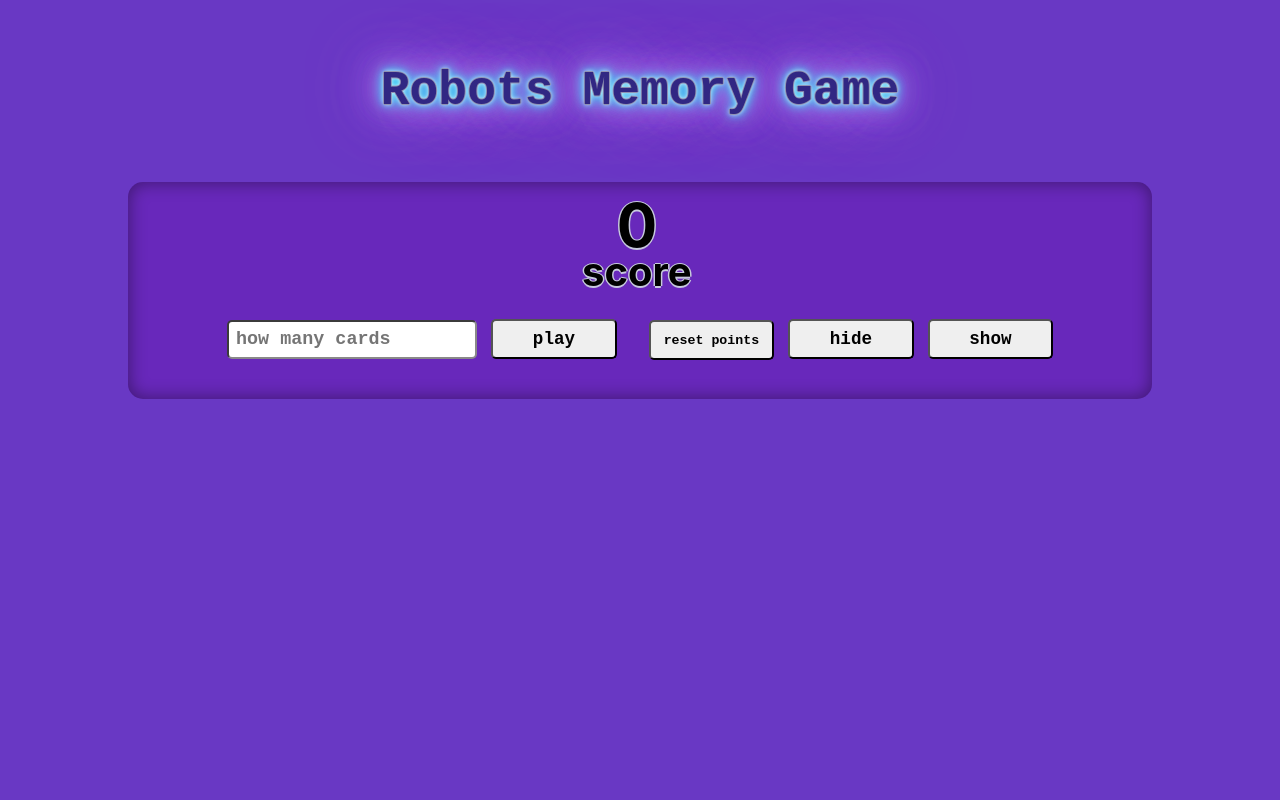
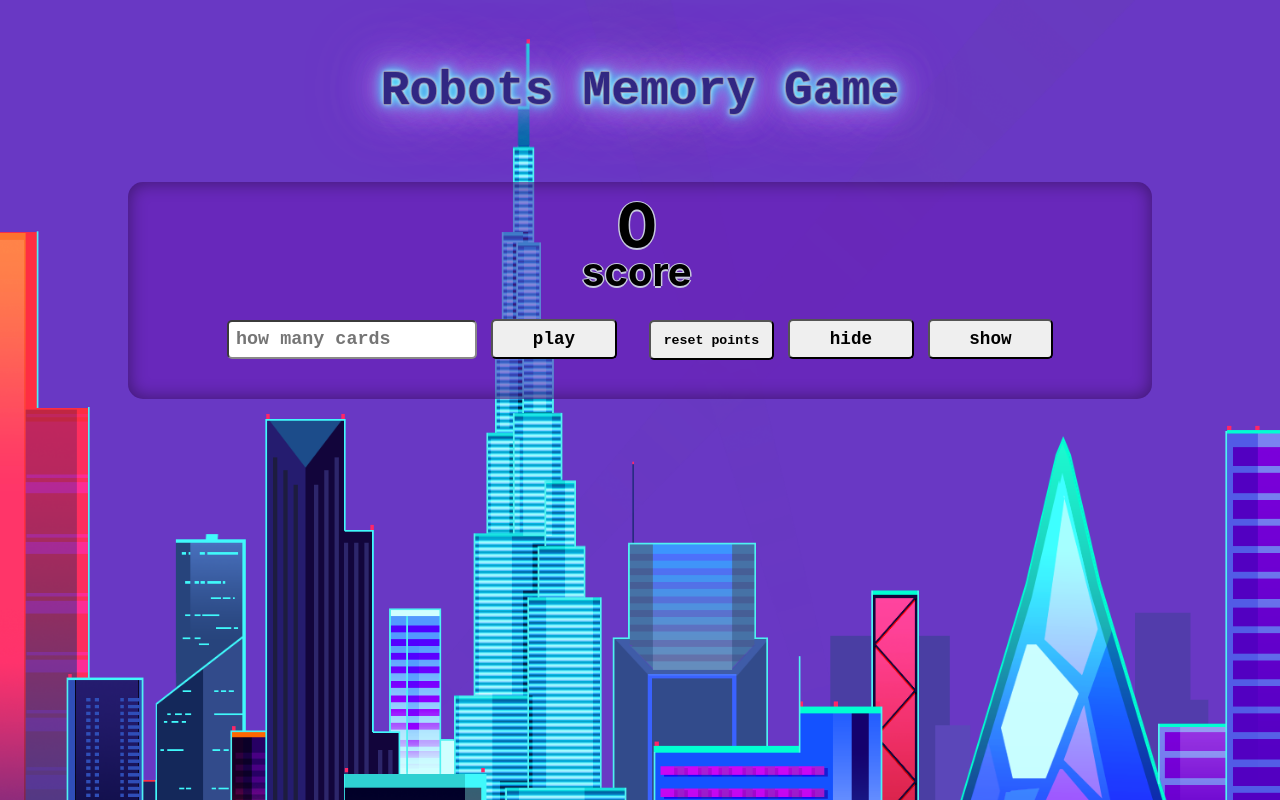
Before and after one commit to BarelUklis/robots-memory-game, a plain HTML site: page index.html in a window 1280 px wide. Drawn offline with Linux system fonts and the light colour scheme.

Commit message:
css file should work

```diff
--- a/index.css
+++ b/index.css
@@ -5,7 +5,7 @@
 }
 
 body {
-  background-image: url(C:\Users\User\Desktop\Coding\A Tecnion WD\14.robots game\pic);
+  background-image: url(pic/—Pngtree—future\ city\ building\ night\ view_3851705.png);
   background-size: cover;
   background-repeat: no-repeat;
   background-color: rgb(105, 56, 196);
```
